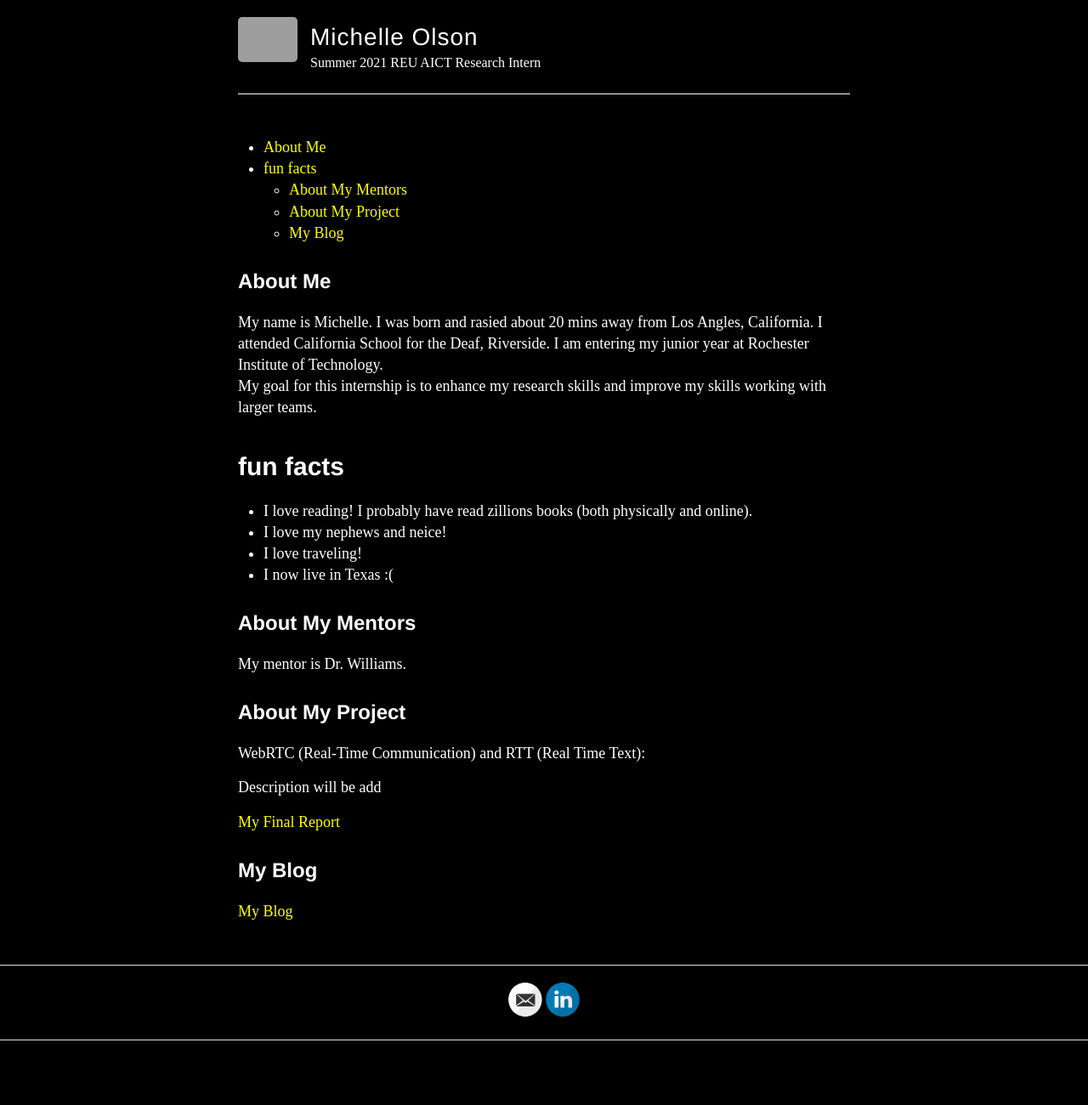
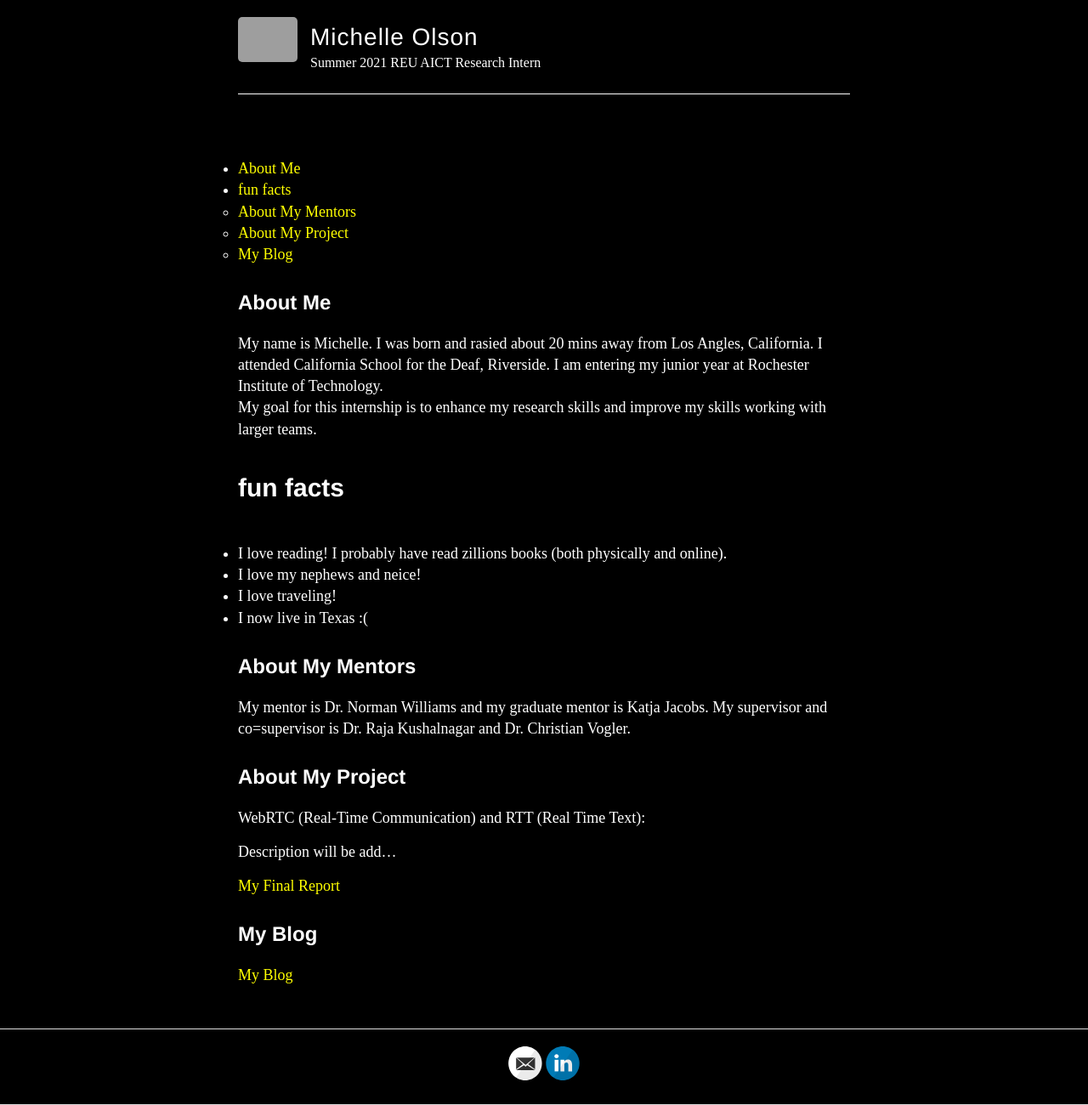
Before and after one commit to moohy2005/moohy2005.github.io, a Jekyll site: the page built from index.md, in a window 1280 px wide. Shown: the whole page at 85% size. Built offline with Jekyll 4.4.1, drawn with Linux system fonts in a browser that asks for light colours; before the commit the page ends 1224 px from its top, so only the background shows below that; grey boxes are pictures that could not be loaded.

Commit message:
add informs and testing menu box
add details to my mentors and also is now testing how to change css to create menu bar horizontal instead of vertical

```diff
--- a/index.md
+++ b/index.md
@@ -23,13 +23,14 @@ My goal for this internship is to enhance my research skills and improve my skil
 
 ## About My Mentors
 
-My mentor is Dr. Williams.
+My mentor is Dr. Norman Williams and my graduate mentor is Katja Jacobs.
+My supervisor and co=supervisor is Dr. Raja Kushalnagar and Dr. Christian Vogler.
 
 ## About My Project
 
 WebRTC (Real-Time Communication) and RTT (Real Time Text):
 
-Description will be add
+Description will be add...
 
 [My Final Report](files/finalreport.pdf)
 
--- a/style.scss
+++ b/style.scss
@@ -84,6 +84,7 @@ ul, ol {
 
 ul {
   list-style-type: disc;
+  display: inline;
 }
 
 ol {
```
